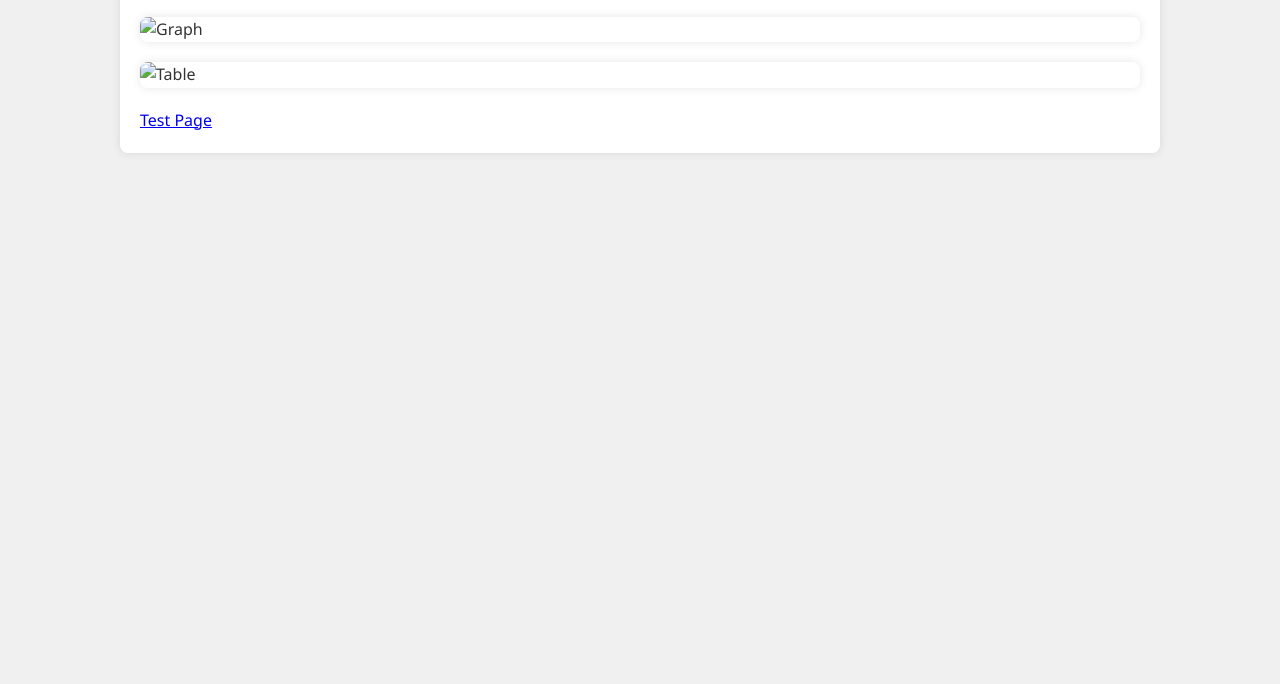
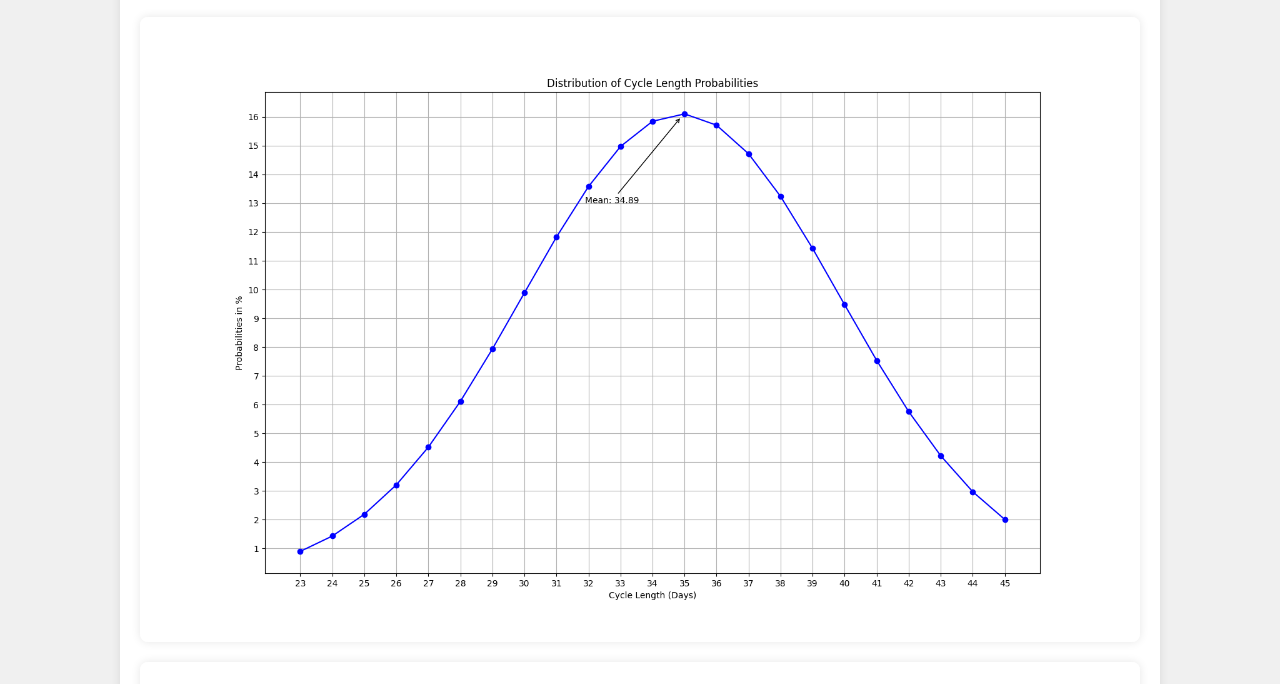
Before and after one commit to danipaniii/danipaniii.github.io, a plain HTML site: page docs/cycle-tracker/cycle-tracker.html in a window 1280 px wide. Shown: the part 116-800 px from the top of the page. Drawn offline with Linux system fonts and the light colour scheme.

Commit message:
fix errors

```diff
--- a/docs/cycle-tracker/cycle-tracker.html
+++ b/docs/cycle-tracker/cycle-tracker.html
@@ -9,9 +9,8 @@
 <body>
     <div class="container">
         <h1>Cycle Tracker July 2024</h1>
-        <img src="images/graph.png" alt="Graph">
-        <img src="images/table.png" alt="Table">
-        <a href="danipaniii.github.io/test/test.html">Test Page</a>
+        <img src="../images/graph.png" alt="Graph">
+        <img src="../images/table.png" alt="Table">
     </div>
 </body>
 </html>
```
